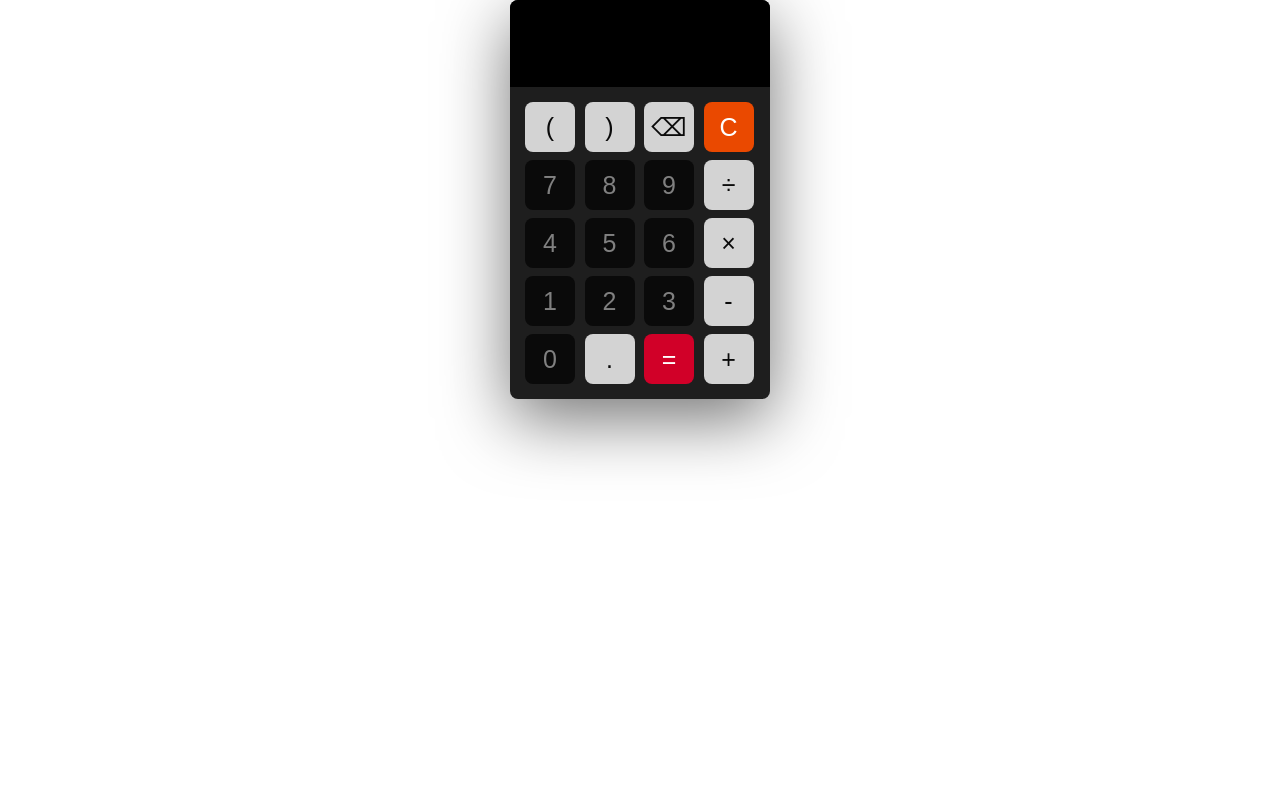
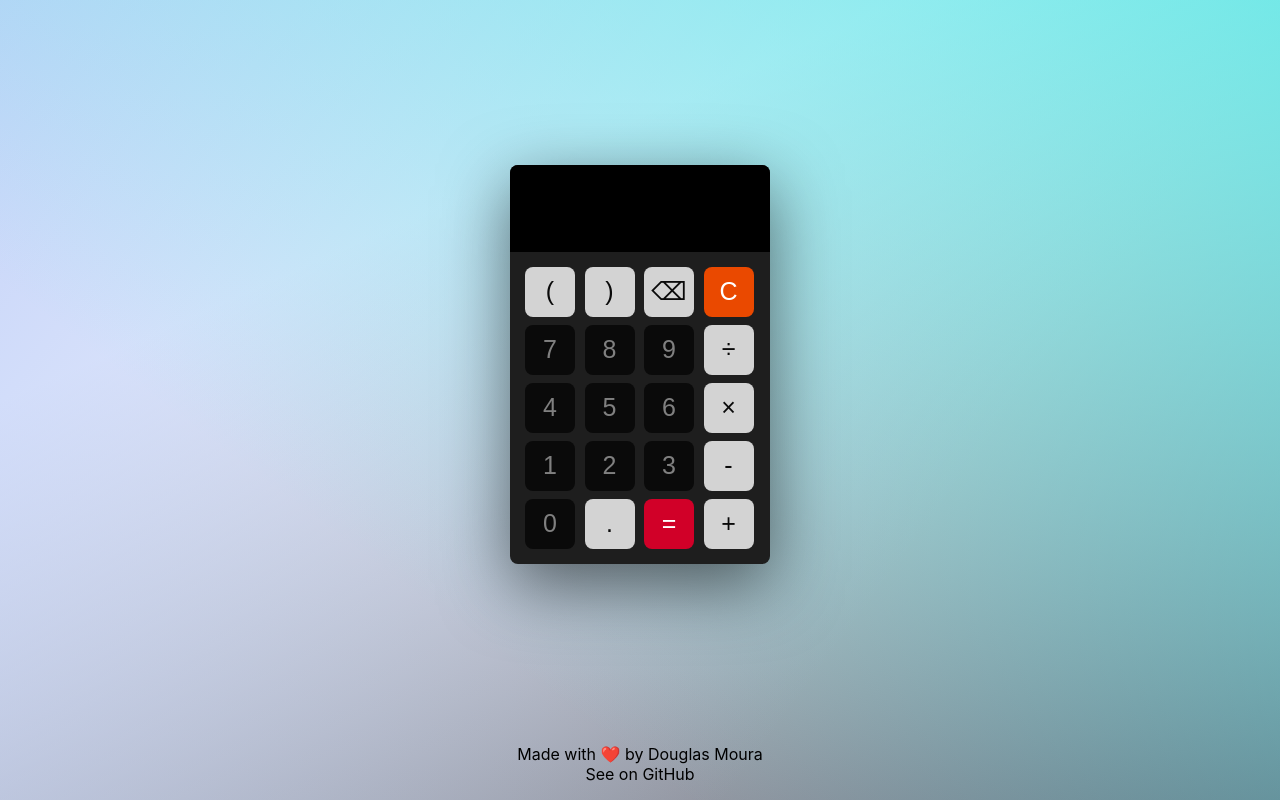
Before and after one commit to DouglasdeMoura/calculadora-react, a React (Create React App) app: page / in a window 1280 px wide. Built offline with nearby package versions, Linux system fonts and the light colour scheme.

Commit message:
chore: adiciona o Footer

```diff
--- a/src/assets/styles/global.css
+++ b/src/assets/styles/global.css
@@ -9,9 +9,30 @@
 }
 
 html {
-  font: 16px/1.6 normal;
+  font: 16px/1.6 normal #333;
 }
 
 body {
   font-family: var(--default-font-family);
+  background:
+      linear-gradient(217deg, rgba(88,233,231,.8), rgba(255,0,0,0) 70.71%),
+      linear-gradient(127deg, rgba(182,200,247,.8), rgba(0,255,0,0) 70.71%),
+      linear-gradient(336deg, rgba(71,78,96,.8), rgba(0,0,255,0) 70.71%);
 }
+
+a {
+  text-decoration: none;
+  color: #000;
+}
+
+a:hover {
+  text-decoration: underline;
+}
+
+#root {
+  display: flex;
+  justify-content: center;
+  align-items: center;
+  flex-direction: column;
+  min-height: 100vh;
+}
--- a/src/components/Calculadora/StyledComponents/index.tsx
+++ b/src/components/Calculadora/StyledComponents/index.tsx
@@ -2,7 +2,7 @@ import styled from 'styled-components';
 
 export const CalculadoraContainer = styled.div`
   background: #1e1e1e;
-  margin: 0 auto;
+  margin: auto;
   width: 260px;
   border-radius: 8px;
   overflow: hidden;
--- /dev/null
+++ b/src/components/Footer/Footer.tsx
@@ -0,0 +1,25 @@
+import React from 'react';
+import { FooterContainer } from './StyledComponents';
+
+const Footer = () => {
+  return (
+    <FooterContainer>
+      <p>
+        Made with ❤️ by{' '}
+        <a
+          href="https://douglasmoura.dev"
+          target="_blank"
+          rel="noreferrer"
+        >
+          Douglas Moura
+        </a>
+      </p>
+
+      <p>
+        See on <a href="https://github.com/DouglasdeMoura/calculadora-react">GitHub</a>
+      </p>
+    </FooterContainer>
+  );
+}
+
+export default Footer;
--- /dev/null
+++ b/src/components/Footer/StyledComponents/index.tsx
@@ -0,0 +1,8 @@
+import styled from 'styled-components';
+
+export const FooterContainer = styled.footer`
+  margin: 0 auto;
+  text-align: center;
+  align-self: flex-end;
+  padding: 16px;
+`;
--- a/src/pages/Index/Index.tsx
+++ b/src/pages/Index/Index.tsx
@@ -1,10 +1,12 @@
 import React from 'react';
 import Calculadora from '../../components/Calculadora/Calculadora';
+import Footer from '../../components/Footer/Footer';
 
 const Index = () => {
   return (
     <>
       <Calculadora />
+      <Footer />
     </>
   );
 }
```
